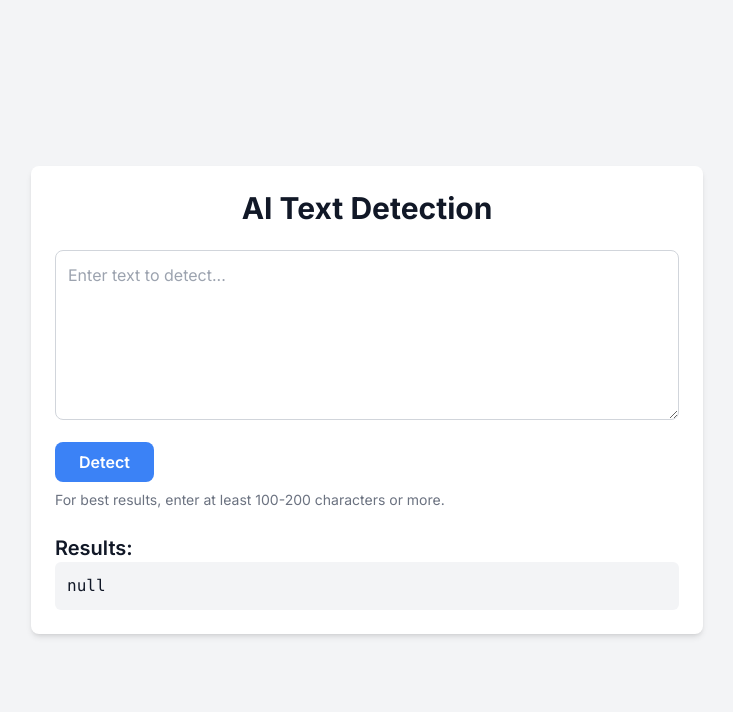
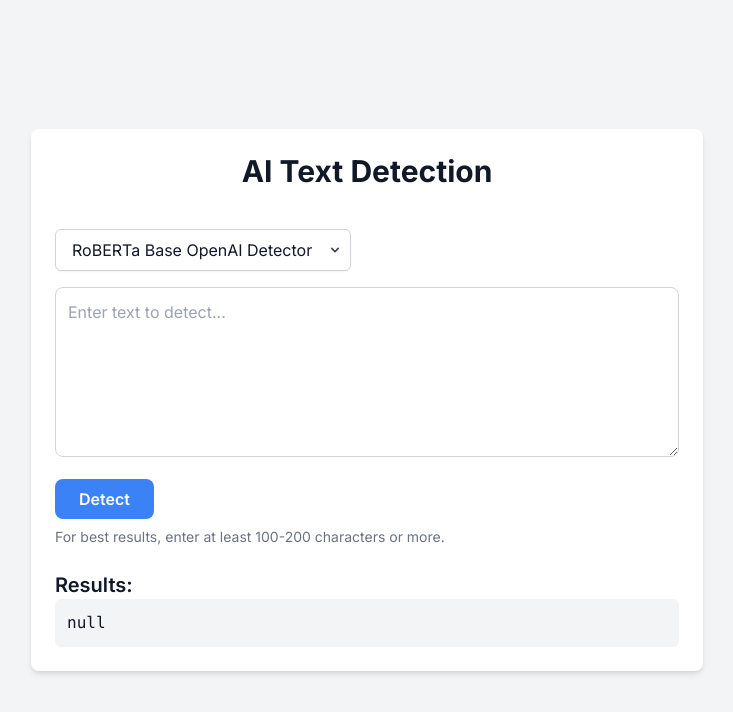
Before and after one commit to amponce/ai-detector, a Next.js app: page / in a window 1280 px wide. Shown: the top 712 px of the page, without its empty margins (273-1006 px from the left). Built offline with nearby package versions, Linux system fonts and the light colour scheme.

Commit message:
Add a few model options

```diff
--- a/app/api/detect/route.ts
+++ b/app/api/detect/route.ts
@@ -1,25 +1,62 @@
-// app/api/detect/route.ts
+// Import AxiosError for type checking
+import axios, { AxiosError, AxiosResponse } from 'axios';
 import { NextResponse } from 'next/server';
-import axios, { AxiosError } from 'axios';
+
+async function postToHuggingFace(API_URL: string, payload: any, headers: any): Promise<AxiosResponse<any>> {
+  try {
+    const response = await axios.post(API_URL, payload, { headers });
+    return response;
+  } catch (error: unknown) {
+    if (error instanceof AxiosError) {
+      console.error('API Response Error:', error.response?.data);
+      // Check for specific errors like model loading and retry logic here
+      if (error.response && error.response.data.error === "Model microsoft/DialoGPT-medium is currently loading") {
+        await new Promise(resolve => setTimeout(resolve, 10000)); // wait for 10 seconds
+        return postToHuggingFace(API_URL, payload, headers); // retry the request
+      }
+      throw error;
+    }
+    throw new Error('An unexpected error occurred');
+  }
+}
 
 export async function POST(request: Request) {
   console.log("API Route hit", request.method);
 
-  const { text } = await request.json();
-  const API_URL = 'https://api-inference.huggingface.co/models/openai-community/roberta-base-openai-detector';
+  let requestData;
+  try {
+    requestData = await request.json();
+  } catch (parseError) {
+    console.error('Error parsing request data:', parseError);
+    return NextResponse.json({ message: 'Invalid request data' }, { status: 400 });
+  }
+
+  const { text, model } = requestData;
+  if (!text || !model) {
+    console.error('Missing text or model data');
+    return NextResponse.json({ message: 'Missing text or model information' }, { status: 400 });
+  }
+
   const token = process.env.HF_API_TOKEN;
+  if (!token) {
+    console.error('Hugging Face API token is missing');
+    return NextResponse.json({ message: 'Server configuration error' }, { status: 500 });
+  }
+
+  const API_URL = `https://api-inference.huggingface.co/models/${model}`;
+  const headers = { 'Authorization': `Bearer ${token}` };
+  const payload = { inputs: text };
 
   try {
-    const response = await axios.post(API_URL, { inputs: text }, {
-      headers: { 'Authorization': `Bearer ${token}` }
-    });
+    const response = await postToHuggingFace(API_URL, payload, headers);
     return NextResponse.json(response.data);
-  } catch (error) {
-    console.error('Error calling the Hugging Face API:', error);
+  } catch (error: unknown) {
+    console.error('Final error after retrying:', error);
+    // Ensure error is an AxiosError before trying to access .response
     if (error instanceof AxiosError) {
-      return NextResponse.json({ message: error.message }, { status: error.response?.status || 500 });
+      return NextResponse.json({ message: 'Failed to process the request after retry' }, { status: error.response?.status || 500 });
     } else {
-      return NextResponse.json({ message: 'An unknown error occurred' }, { status: 500 });
+      return NextResponse.json({ message: 'Failed to process the request after retry' }, { status: 500 });
     }
   }
 }
--- /dev/null
+++ b/app/models.ts
@@ -0,0 +1,30 @@
+const HUGGING_FACE_MODELS = [
+    {
+      name: 'RoBERTa Base OpenAI Detector',
+      url: 'openai-community/roberta-base-openai-detector',
+      description: 'This model utilizes the RoBERTa base architecture to detect text generated by AI systems. It is particularly calibrated to identify nuances in text that may suggest artificial generation, leveraging the robust training and generalization capabilities of the RoBERTa base model.'
+    },
+    {
+      name: 'RoBERTa Large OpenAI Detector',
+      url: 'openai-community/roberta-large-openai-detector',
+      description: 'Larger than its base counterpart, this model employs the RoBERTa large architecture for enhanced detection of AI-generated text. Its increased model size allows for better understanding and identification of complex patterns in synthetic text, making it highly effective for academic and commercial applications where discerning human-like text is critical.'
+    },
+    {
+      name: 'AI-HUMAN-detector',
+      url: 'idajikuu/AI-HUMAN-detector',
+      description: 'Designed to discern between AI-generated and human-generated content, this model provides a tool for users needing to verify the authenticity of digital text. Although specific details are sparse, users can explore its capabilities further on its Hugging Face repository page.'
+    },
+    {
+      name: 'The AIGC Detector',
+      url: 'yuchuantian/AIGC_detector_zhv2',
+      description: 'The AIGC (AI-Generated Content) Detector employs a Multiscale Positive-Unlabeled (MPU) approach for the detection of AI-generated texts as described in the associated paper. It emphasizes the use of multiple scales of analysis to improve detection accuracy, making it suitable for a variety of applications, from moderating online content to ensuring the integrity of informational publications.'
+    },
+    {
+      name: 'Detector for AI-generated Text',
+      url: 'microsoft/DialoGPT-medium',
+      description: 'This medium-sized model from Microsofts DialoGPT series is specifically trained to detect AI-generated dialogues and conversations.'
+    }
+  ];
+
+
+  export default HUGGING_FACE_MODELS;
--- a/app/page.tsx
+++ b/app/page.tsx
@@ -1,25 +1,34 @@
 "use client";
 import { useState, ChangeEvent } from 'react';
 import axios, { AxiosError } from 'axios';
+import HUGGING_FACE_MODELS  from './models'
+
 
 export default function Home() {
   const [text, setText] = useState('');
   const [result, setResult] = useState<string | null>(null);
   const [loading, setLoading] = useState(false);
+  const [availableModels, setAvailableModels] = useState(HUGGING_FACE_MODELS);
+  const [selectedModel, setSelectedModel] = useState(availableModels[0].url);
+
 
   const handleTextChange = (event: ChangeEvent<HTMLTextAreaElement>) => {
     setText(event.target.value);
   };
 
   const handleDetect = async () => {
+    if (!text.trim()) {
+      setResult('Please enter some text to detect.');
+      return;
+    }
     setLoading(true);
     try {
-      const response = await axios.post('/api/detect', { text });
+      const response = await axios.post('/api/detect', { text, model: selectedModel });
       setResult(response.data);
     } catch (error) {
       console.error('Error from API:', error);
-      if (error instanceof AxiosError) {
-        setResult(error.message);
+      if (error instanceof AxiosError && error.response) {
+        setResult(`Error: ${error.response.data.message || error.message}`);
       } else {
         setResult('An unknown error occurred');
       }
@@ -28,9 +37,37 @@ export default function Home() {
   };
 
   return (
-    <div className="min-h-screen bg-gray-100 flex flex-col items-center justify-center p-4">
+    <div className="min-h-screen bg-gray-100 flex flex-col items-center justify-center p-4 text-gray-900 ">
       <div className="w-full max-w-2xl p-6 bg-white shadow-md rounded-lg">
         <h1 className="text-3xl font-bold text-center text-gray-900 mb-6">AI Text Detection</h1>
+        <div className="relative inline-block text-left mt-4 mb-4">
+        <select
+          value={selectedModel}
+          onChange={(e) => setSelectedModel(e.target.value)}
+          className="block appearance-none w-full bg-white border border-gray-300 hover:border-gray-500 px-4 py-2 pr-8 rounded-md shadow-sm focus:outline-none focus:ring-2 focus:ring-blue-500 focus:border-blue-500"
+        >
+          {availableModels.map((model) => (
+            <option key={model.url} value={model.url}>
+              {model.name}
+            </option>
+          ))}
+        </select>
+        <div className="pointer-events-none absolute inset-y-0 right-0 flex items-center px-2 text-gray-700">
+          <svg
+            className="h-4 w-4"
+            xmlns="http://www.w3.org/2000/svg"
+            viewBox="0 0 20 20"
+            fill="currentColor"
+            aria-hidden="true"
+          >
+            <path
+              fillRule="evenodd"
+              d="M5.293 7.293a1 1 0 011.414 0L10 10.586l3.293-3.293a1 1 0 111.414 1.414l-4 4a1 1 0 01-1.414 0l-4-4a1 1 0 010-1.414z"
+              clipRule="evenodd"
+            />
+          </svg>
+        </div>
+      </div>
         <textarea
           className="w-full p-3 border border-gray-300 text-gray-900 rounded-lg focus:ring-blue-500 focus:border-blue-500 transition ease-in-out"
           value={text}
```
